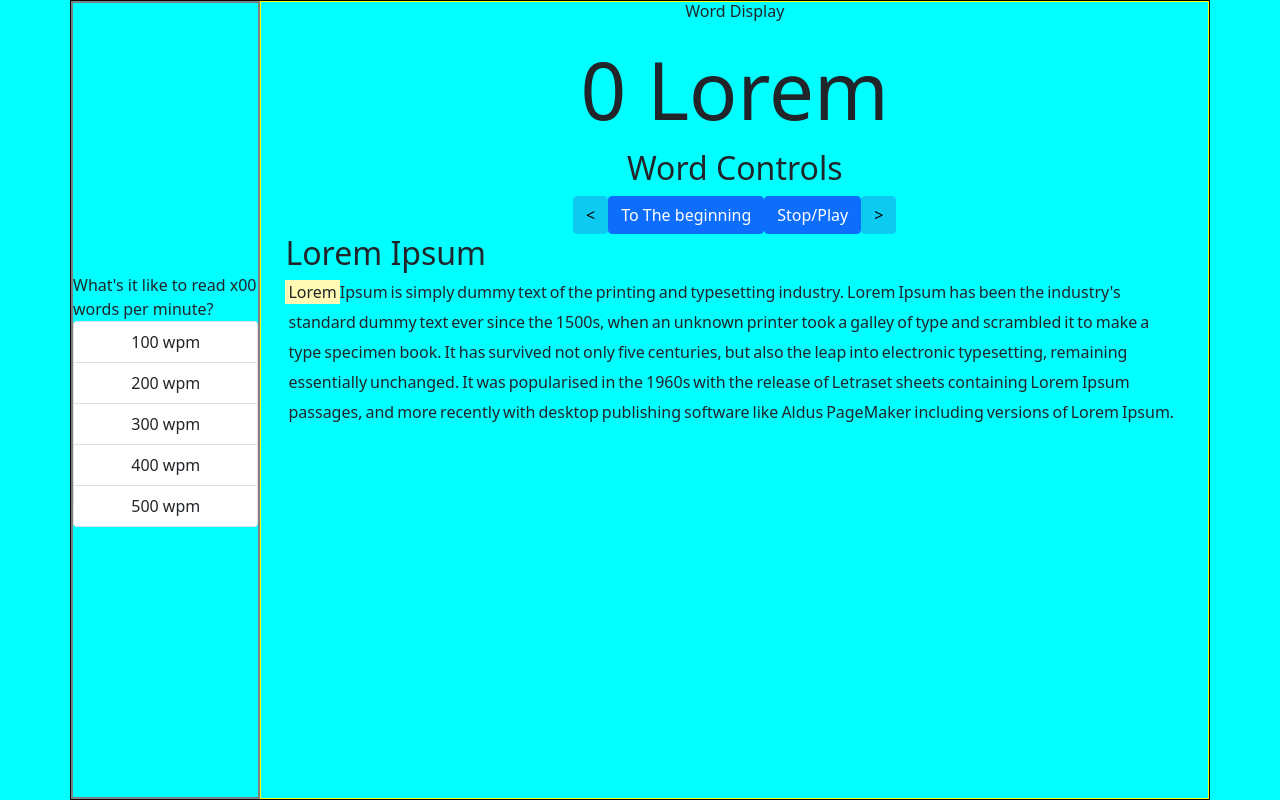
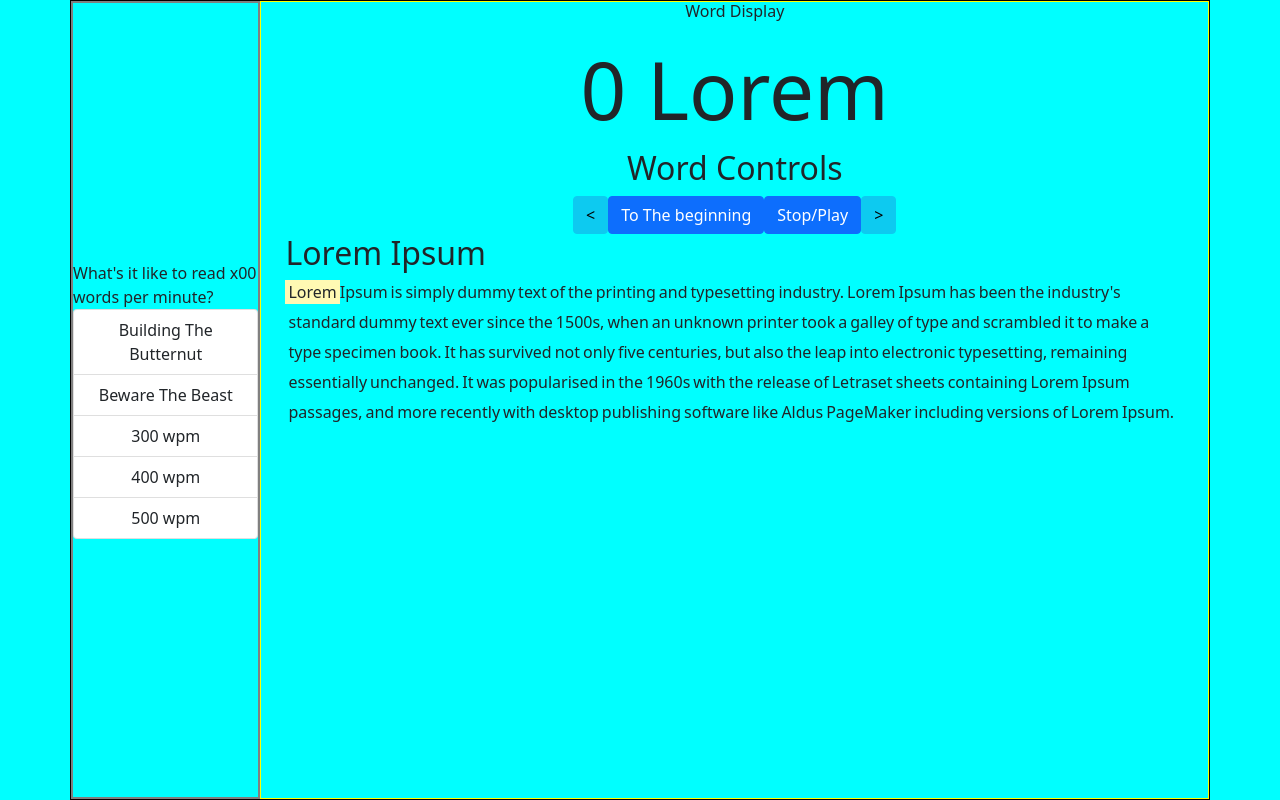
Before and after one commit to samqchau/one-word-blitz, a React (Create React App) app: page / in a window 1280 px wide. Built offline with nearby package versions, Linux system fonts and the light colour scheme.

Commit message:
Short Stories Folder Added data folder to hold static short stories

```diff
--- a/src/components/Sidebar.jsx
+++ b/src/components/Sidebar.jsx
@@ -1,21 +1,53 @@
-import React from 'react'
-import {ListGroup, ListGroupItem} from 'react-bootstrap';
+import React from 'react';
+import { ListGroup } from 'react-bootstrap';
 import '../styles/sidebar.css';
 import PassageListing from '../components/PassageListing.jsx';
+import { buildingTheButternut } from '../data/passages/100wordStories.js';
+import { bewareTheBeast } from '../data/passages/200wordStories.js';
 
-const Sidebar = ({changePassageTo, changeTitleTo, resetIndex}) => {
+const Sidebar = ({ changePassageTo, changeTitleTo, resetIndex }) => {
   return (
     <div className='sidebar'>
       <ListGroup className='sidebar-passageList'>
         What's it like to read x00 words per minute?
-                <PassageListing changePassageTo={changePassageTo} changeTitleTo={changeTitleTo} title='100 wpm' content='This is a one hundred word short story' resetIndex={resetIndex}/>
-                <PassageListing changePassageTo={changePassageTo} changeTitleTo={changeTitleTo} title='200 wpm' content='This is a one hundred word short story' resetIndex={resetIndex}/>
-                <PassageListing changePassageTo={changePassageTo} changeTitleTo={changeTitleTo} title='300 wpm' content='This is a one hundred word short story' resetIndex={resetIndex}/>
-                <PassageListing changePassageTo={changePassageTo} changeTitleTo={changeTitleTo} title='400 wpm' content='This is a one hundred word short story' resetIndex={resetIndex}/>
-                <PassageListing changePassageTo={changePassageTo} changeTitleTo={changeTitleTo} title='500 wpm' content='This is a one hundred word short story' resetIndex={resetIndex}/>
+        <PassageListing
+          changePassageTo={changePassageTo}
+          changeTitleTo={changeTitleTo}
+          title={buildingTheButternut.title}
+          content={buildingTheButternut.content}
+          resetIndex={resetIndex}
+        />
+        <PassageListing
+          changePassageTo={changePassageTo}
+          changeTitleTo={changeTitleTo}
+          title={bewareTheBeast.title}
+          content={bewareTheBeast.content}
+          resetIndex={resetIndex}
+        />
+        <PassageListing
+          changePassageTo={changePassageTo}
+          changeTitleTo={changeTitleTo}
+          title='300 wpm'
+          content='This is a one hundred word short story'
+          resetIndex={resetIndex}
+        />
+        <PassageListing
+          changePassageTo={changePassageTo}
+          changeTitleTo={changeTitleTo}
+          title='400 wpm'
+          content='This is a one hundred word short story'
+          resetIndex={resetIndex}
+        />
+        <PassageListing
+          changePassageTo={changePassageTo}
+          changeTitleTo={changeTitleTo}
+          title='500 wpm'
+          content='This is a one hundred word short story'
+          resetIndex={resetIndex}
+        />
       </ListGroup>
     </div>
-    )
-}
+  );
+};
 
-export default Sidebar
+export default Sidebar;
--- /dev/null
+++ b/src/data/passages/100wordStories.js
@@ -0,0 +1,5 @@
+export let buildingTheButternut = {
+  title: 'Building The Butternut',
+  content:
+    'It didn’t seem right, but we set the clocks and got the children up at midnight to go out and yell at the squash. A time-tested deterrent, it didn’t harm the vegetables, but the negative voice lodged in the prickly vine, alarming the squirrels like the sentry crows, who swooped down in a rage to chase them away. When we ran out of children we tried pre-recorded messages, but the squirrels severed the connection and dragged off the squash. Now, we summon our inner children, and the squash grows large. But we have to be quiet because of the neighbors.',
+};
--- /dev/null
+++ b/src/data/passages/200wordStories.js
@@ -0,0 +1,5 @@
+export let bewareTheBeast = {
+  title: 'Beware The Beast',
+  content:
+    'Confusion and chaos lifted. All was still and clear in his mind. Only hours earlier he was filled with misery, self-loathing and desperation. But now the lycanthropic curse had taken control, freed from its chains and eager to make up for lost time. Jagged claws easily removed the clothes from his body. He would have no more use for them. He had emerged beside a small, shallow river which was painted silver under the clear sky. It was cold, the dead of winter, and his breath misted before his eyes. The weather did not bother him. This body was made for endurance.His long, wiry limbs held easy strength. He felt a buzzing run through his whole body. An electrically charged energy that needed to be unleashed. His magnified senses announced the presence of all living creatures within running distance. None could defy him, none could oppose him. All would flee before him. But it would make no difference. This night would be coloured in blood. He threw back his head and let out a howl of hysteria, elation and fervour. The night belonged to him. The full moon was risen and the chase was on.',
+};
```
Lines whose indentation alone changed are shown as unchanged.
